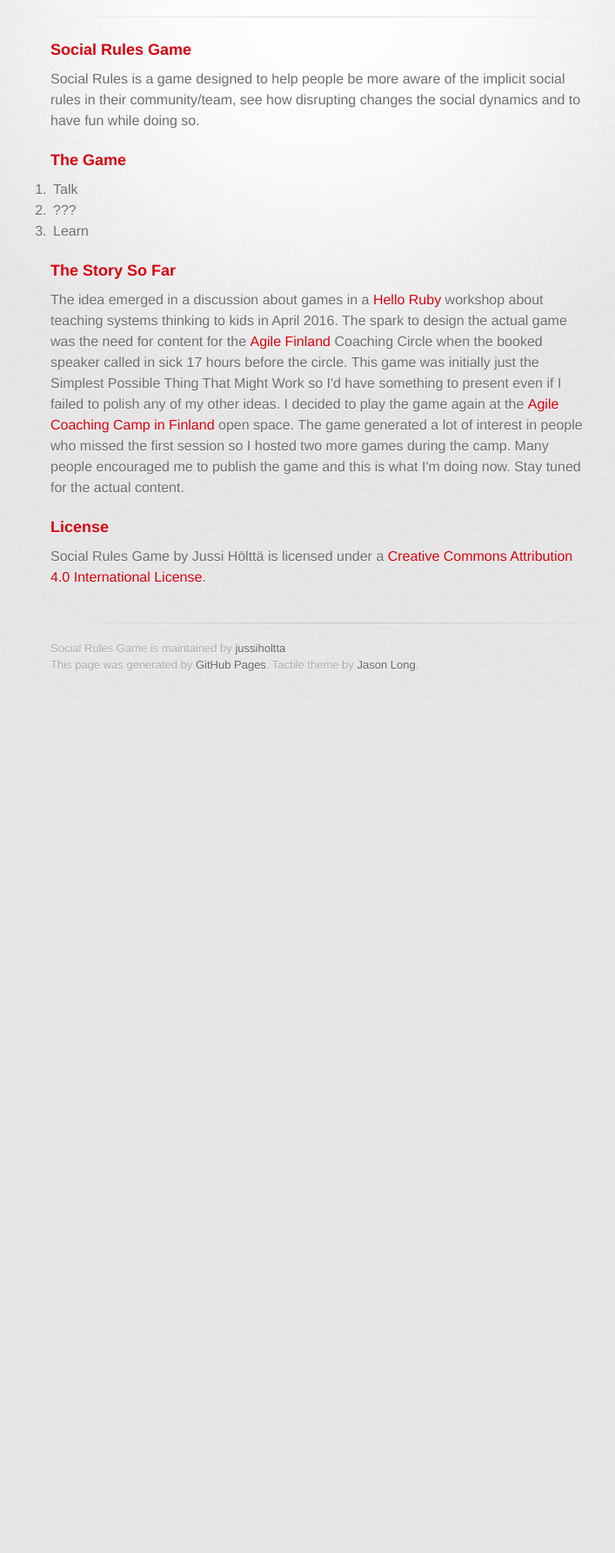
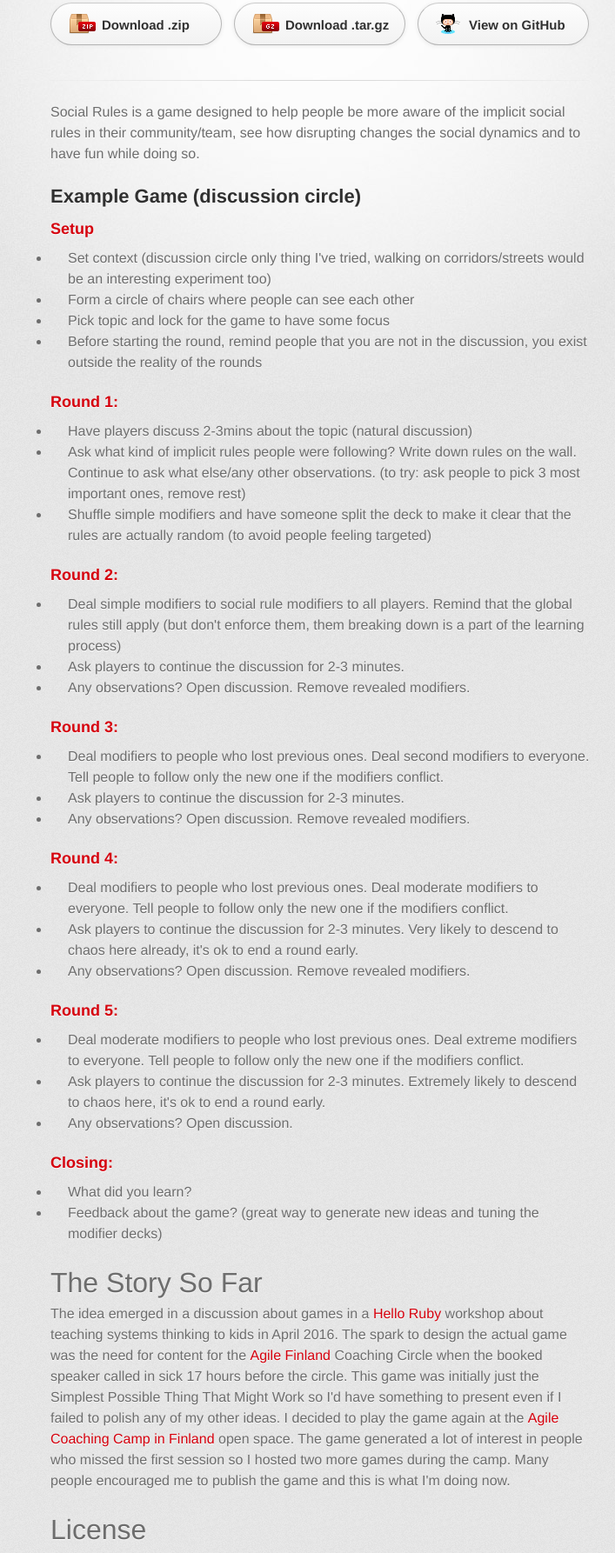
Before and after one commit to jussiholtta/socialrules, a plain HTML site: page index.html in a window 1280 px wide. Shown: the part 123-1909 px from the top of the page at 87% size, without its empty margins (272-979 px from the left). Before the commit the page ends 928 px from the top, so only its background shows below. Drawn offline with Linux system fonts and the light colour scheme; a web font is replaced by a local one.

Commit message:
Create gh-pages branch via GitHub

```diff
--- a/index.html
+++ b/index.html
@@ -21,39 +21,93 @@
           <h1>Social Rules Game</h1>
           <h2></h2>
         </header>
-<!--
+
         <section id="downloads" class="clearfix">
           <a href="https://github.com/jussiholtta/socialrules/zipball/master" id="download-zip" class="button"><span>Download .zip</span></a>
           <a href="https://github.com/jussiholtta/socialrules/tarball/master" id="download-tar-gz" class="button"><span>Download .tar.gz</span></a>
           <a href="https://github.com/jussiholtta/socialrules" id="view-on-github" class="button"><span>View on GitHub</span></a>
         </section>
--->
+
         <hr>
 
         <section id="main_content">
-          <h3>
-<a id="social-rules-game" class="anchor" href="#social-rules-game" aria-hidden="true"><span aria-hidden="true" class="octicon octicon-link"></span></a>Social Rules Game</h3>
+          <p>Social Rules is a game designed to help people be more aware of the implicit social rules in their community/team, see how disrupting changes the social dynamics and to have fun while doing so.</p>
 
-<p>Social Rules is a game designed to help people be more aware of the implicit social rules in their community/team, see how disrupting changes the social dynamics and to have fun while doing so.</p>
+<h2>
+<a id="example-game-discussion-circle" class="anchor" href="#example-game-discussion-circle" aria-hidden="true"><span aria-hidden="true" class="octicon octicon-link"></span></a>Example Game (discussion circle)</h2>
 
 <h3>
-<a id="the-game" class="anchor" href="#the-game" aria-hidden="true"><span aria-hidden="true" class="octicon octicon-link"></span></a>The Game</h3>
+<a id="setup" class="anchor" href="#setup" aria-hidden="true"><span aria-hidden="true" class="octicon octicon-link"></span></a>Setup</h3>
 
-<ol>
-<li>Talk</li>
-<li>???</li>
-<li>Learn</li>
-</ol>
+<ul>
+<li>Set context (discussion circle only thing I've tried, walking on corridors/streets would be an interesting experiment too)</li>
+<li>Form a circle of chairs where people can see each other</li>
+<li>Pick topic and lock for the game to have some focus</li>
+<li>Before starting the round, remind people that you are not in the discussion, you exist outside the reality of the rounds</li>
+</ul>
 
 <h3>
-<a id="the-story-so-far" class="anchor" href="#the-story-so-far" aria-hidden="true"><span aria-hidden="true" class="octicon octicon-link"></span></a>The Story So Far</h3>
+<a id="round-1" class="anchor" href="#round-1" aria-hidden="true"><span aria-hidden="true" class="octicon octicon-link"></span></a>Round 1:</h3>
 
-<p>The idea emerged in a discussion about games in a <a href="http://www.helloruby.com/">Hello Ruby</a> workshop about teaching systems thinking to kids in April 2016. The spark to design the actual game was the need for content for the <a href="http://agile.fi">Agile Finland</a> Coaching Circle when the booked speaker called in sick 17 hours before the circle. This game was initially just the Simplest Possible Thing That Might Work so I'd have something to present even if I failed to polish any of my other ideas. I decided to play the game again at the <a href="http://accfi.agile.fi">Agile Coaching Camp in Finland</a> open space. The game generated a lot of interest in people who missed the first session so I hosted two more games during the camp. Many people encouraged me to publish the game and this is what I'm doing now. Stay tuned for the actual content.</p>
+<ul>
+<li>Have players discuss 2-3mins about the topic (natural discussion)</li>
+<li>Ask what kind of implicit rules people were following? Write down rules on the wall. Continue to ask what else/any other observations. (to try: ask people to pick 3 most important ones, remove rest)</li>
+<li>Shuffle simple modifiers and have someone split the deck to make it clear that the rules are actually random (to avoid people feeling targeted)</li>
+</ul>
 
 <h3>
-<a id="license" class="anchor" href="#license" aria-hidden="true"><span aria-hidden="true" class="octicon octicon-link"></span></a>License</h3>
+<a id="round-2" class="anchor" href="#round-2" aria-hidden="true"><span aria-hidden="true" class="octicon octicon-link"></span></a>Round 2:</h3>
 
-<p>Social Rules Game by Jussi Hölttä is licensed under a <a href="https://creativecommons.org/licenses/by/4.0">Creative Commons Attribution 4.0 International License</a>.</p>
+<ul>
+<li>Deal simple modifiers to social rule modifiers to all players. Remind that the global rules still apply (but don't enforce them, them breaking down is a part of the learning process)</li>
+<li>Ask players to continue the discussion for 2-3 minutes.</li>
+<li>Any observations? Open discussion. Remove revealed modifiers.</li>
+</ul>
+
+<h3>
+<a id="round-3" class="anchor" href="#round-3" aria-hidden="true"><span aria-hidden="true" class="octicon octicon-link"></span></a>Round 3:</h3>
+
+<ul>
+<li>Deal modifiers to people who lost previous ones. Deal second modifiers to everyone. Tell people to follow only the new one if the modifiers conflict.</li>
+<li>Ask players to continue the discussion for 2-3 minutes.</li>
+<li>Any observations? Open discussion. Remove revealed modifiers.</li>
+</ul>
+
+<h3>
+<a id="round-4" class="anchor" href="#round-4" aria-hidden="true"><span aria-hidden="true" class="octicon octicon-link"></span></a>Round 4:</h3>
+
+<ul>
+<li>Deal modifiers to people who lost previous ones. Deal moderate modifiers to everyone. Tell people to follow only the new one if the modifiers conflict.</li>
+<li>Ask players to continue the discussion for 2-3 minutes. Very likely to descend to chaos here already, it's ok to end a round early.</li>
+<li>Any observations? Open discussion. Remove revealed modifiers.</li>
+</ul>
+
+<h3>
+<a id="round-5" class="anchor" href="#round-5" aria-hidden="true"><span aria-hidden="true" class="octicon octicon-link"></span></a>Round 5:</h3>
+
+<ul>
+<li>Deal moderate modifiers to people who lost previous ones. Deal extreme modifiers to everyone. Tell people to follow only the new one if the modifiers conflict.</li>
+<li>Ask players to continue the discussion for 2-3 minutes. Extremely likely to descend to chaos here, it's ok to end a round early.</li>
+<li>Any observations? Open discussion.</li>
+</ul>
+
+<h3>
+<a id="closing" class="anchor" href="#closing" aria-hidden="true"><span aria-hidden="true" class="octicon octicon-link"></span></a>Closing:</h3>
+
+<ul>
+<li>What did you learn?</li>
+<li>Feedback about the game? (great way to generate new ideas and tuning the modifier decks)</li>
+</ul>
+
+<h1>
+<a id="the-story-so-far" class="anchor" href="#the-story-so-far" aria-hidden="true"><span aria-hidden="true" class="octicon octicon-link"></span></a>The Story So Far</h1>
+
+<p>The idea emerged in a discussion about games in a <a href="http://www.helloruby.com/">Hello Ruby</a> workshop about teaching systems thinking to kids in April 2016. The spark to design the actual game was the need for content for the <a href="http://agile.fi">Agile Finland</a> Coaching Circle when the booked speaker called in sick 17 hours before the circle. This game was initially just the Simplest Possible Thing That Might Work so I'd have something to present even if I failed to polish any of my other ideas. I decided to play the game again at the <a href="http://accfi.agile.fi">Agile Coaching Camp in Finland</a> open space. The game generated a lot of interest in people who missed the first session so I hosted two more games during the camp. Many people encouraged me to publish the game and this is what I'm doing now. </p>
+
+<h1>
+<a id="license" class="anchor" href="#license" aria-hidden="true"><span aria-hidden="true" class="octicon octicon-link"></span></a>License</h1>
+
+<p>Social Rules Game by Jussi Hölttä is licensed under a <a href="https://creativecommons.org/licenses/by/4.0/">Creative Commons Attribution 4.0 International License</a>. </p>
         </section>
 
         <footer>
```
Also changed, not shown: params.json (+1 -1 lines).
